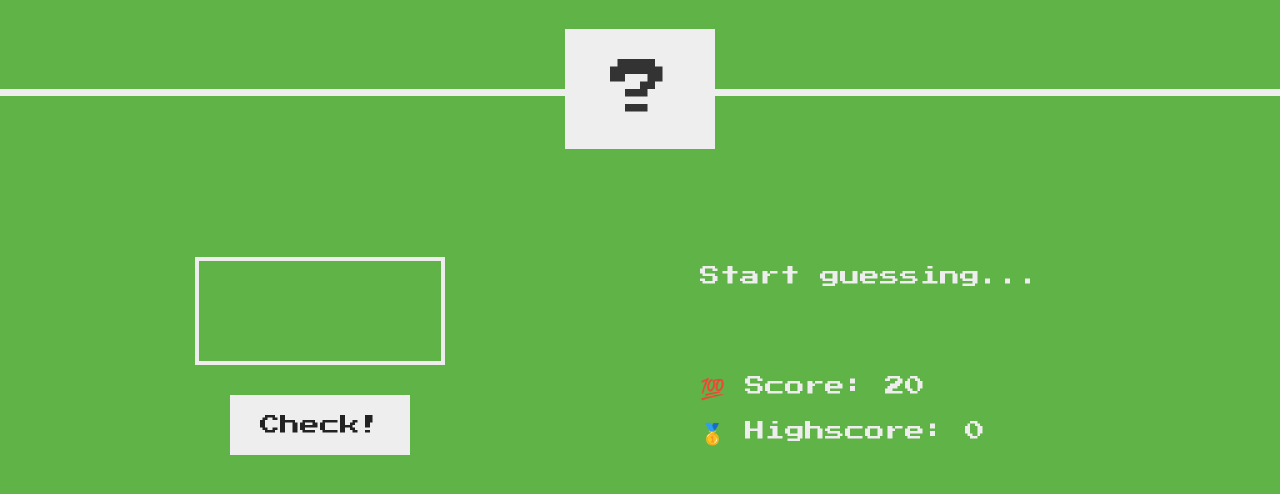
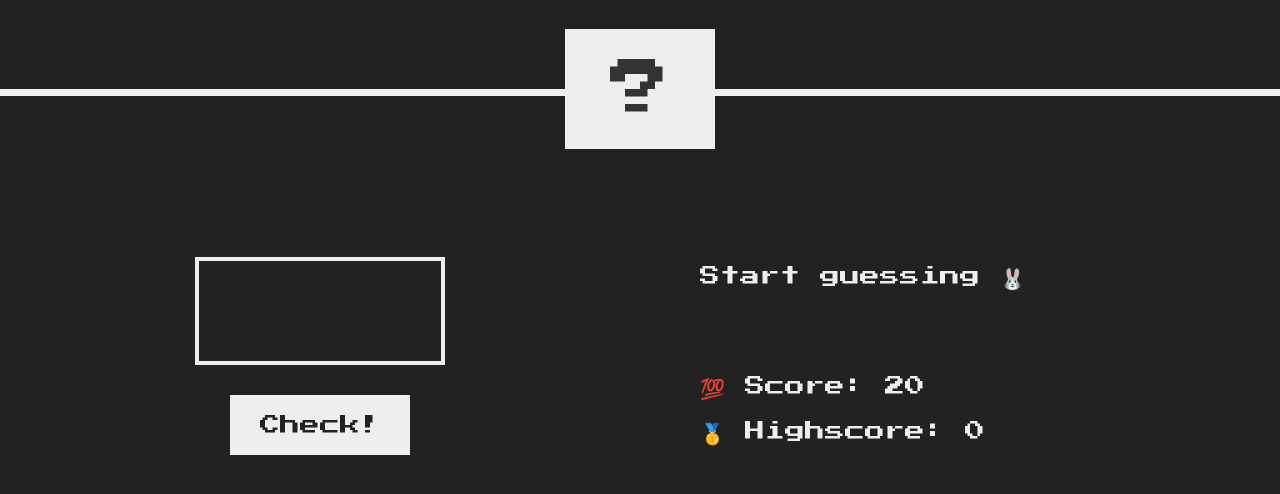
Before and after one commit to diaztunjano/365devdave-javascript, a plain HTML site: page 5 - Guess Number/index.html in a window 1280 px wide. Both pictures are taken after a click on the button "Again!". Shown: the part 184-678 px from the top of the page. Drawn offline with Linux system fonts and the light colour scheme.

Commit message:
feat: final game working

```diff
--- a/5 - Guess Number/script.js
+++ b/5 - Guess Number/script.js
@@ -1,6 +1,6 @@
 "use strict";
 
-const randomNumber = Math.trunc(Math.random() * 20) + 1;
+let randomNumber = Math.trunc(Math.random() * 20) + 1;
 let score = 20;
 
 document.querySelector(".check").addEventListener("click", () => {
@@ -10,18 +10,41 @@ document.querySelector(".check").addEventListener("click", () => {
     if (!guess) {
       document.querySelector(".message").textContent = "No number 🚫";
     }
+
+    // Wrong input - TOO LOW
     if (guess < randomNumber) {
       document.querySelector(".message").textContent = "To low 🥱 ";
       score -= 1;
       document.querySelector(".score").textContent = score;
-    } else if (guess > randomNumber) {
+    }
+
+    // Wrong input - TOO HIGH
+    else if (guess > randomNumber) {
       document.querySelector(".message").textContent = "To high 🫣 ";
       score -= 1;
       document.querySelector(".score").textContent = score;
-    } else if (guess === randomNumber) {
+    }
+
+    // Correct input - WINNER
+    else if (guess === randomNumber) {
       document.querySelector(".message").textContent = "Correct 🤑 ";
+      document.querySelector("body").style.backgroundColor = "#60b347";
+      document.querySelector(".number").style.width = "30rem";
+      document.querySelector(".number").textContent = randomNumber;
     }
   } else {
     document.querySelector(".message").textContent = "You lost the game 💩 ";
   }
 });
+
+document.querySelector(".again").addEventListener("click", () => {
+  // Resetting to original values
+  score = 20;
+  randomNumber = Math.trunc(Math.random() * 20) + 1;
+  document.querySelector(".score").textContent = score;
+  document.querySelector("body").style.backgroundColor = "#222";
+  document.querySelector(".message").textContent = "Start guessing 🐰 ";
+  document.querySelector(".guess").value = "";
+  document.querySelector(".number").style.width = "15rem";
+  document.querySelector(".number").textContent = "?";
+});
--- a/5 - Guess Number/style.css
+++ b/5 - Guess Number/style.css
@@ -14,8 +14,8 @@ html {
 body {
   font-family: "Press Start 2P", sans-serif;
   color: #eee;
-  /* background-color: #222; */
-  background-color: #60b347;
+  background-color: #222;
+  /* background-color: #60b347; */
 }
 
 /* LAYOUT */
```
